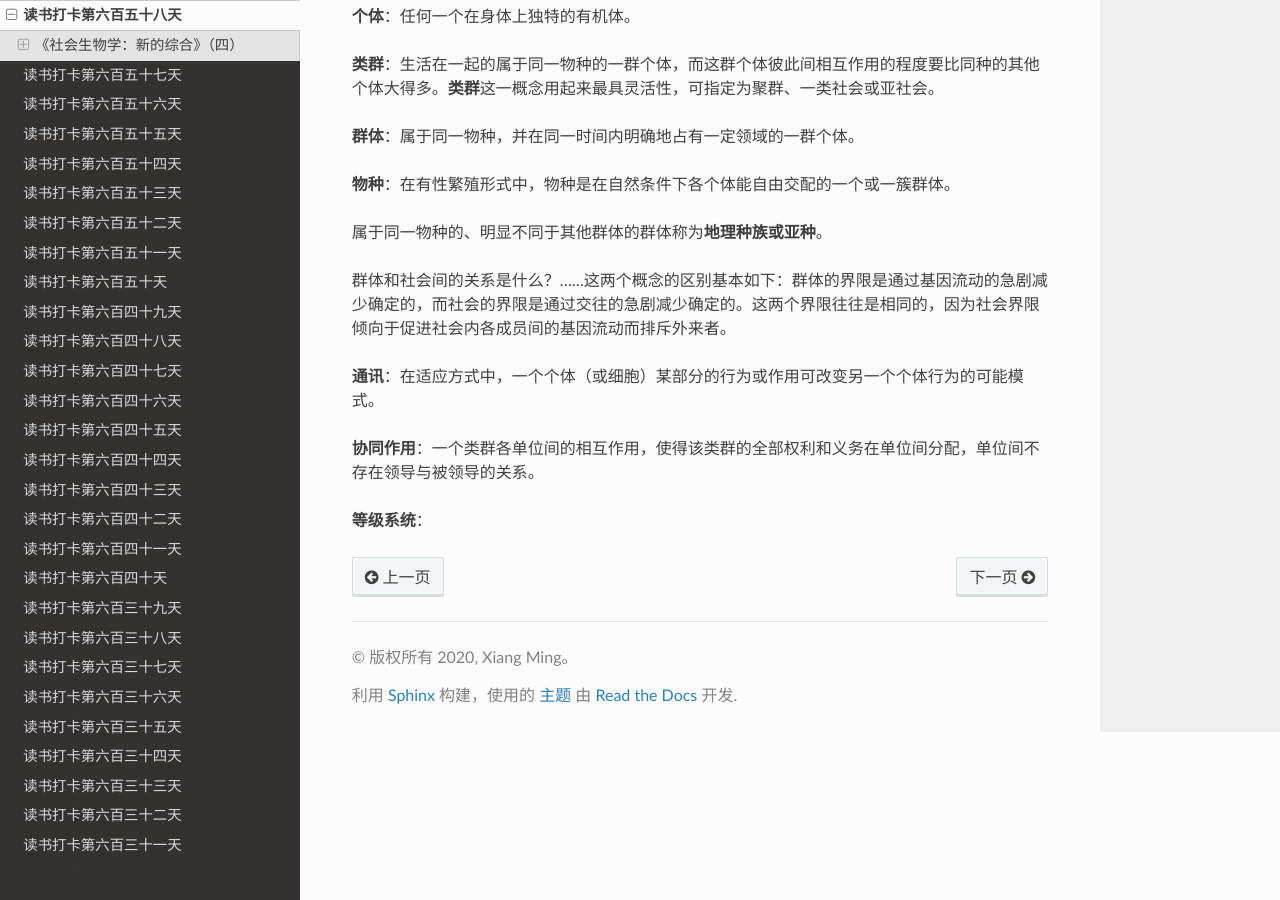
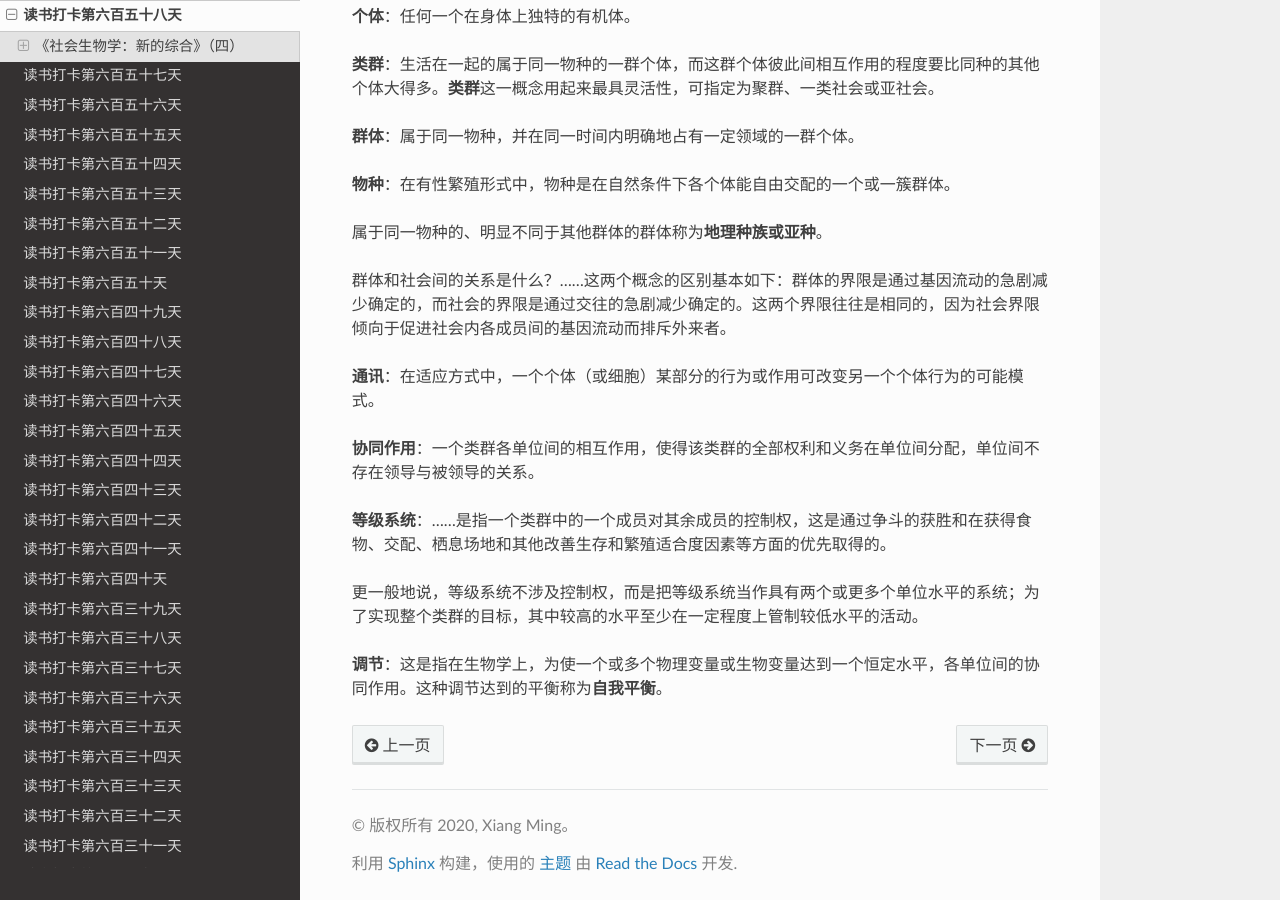
Before and after one commit to xiangming1975/reading, a Sphinx documentation site: the page built from source/2022-10-24.md, in a window 1280 px wide and 900 px high, scrolled down 635 px. Built offline with Sphinx 7.4.7 and the Read the Docs theme 2.0.0, drawn with Linux system fonts in a browser that asks for light colours; some of the changed text lies outside the part shown.

Commit message:
自动提交时间: 2022-10-26T16:04:43,224828593+08:00

```diff
--- a/source/2022-10-24.md
+++ b/source/2022-10-24.md
@@ -1,6 +1,6 @@
 # 读书打卡第六百五十八天
 ## 《社会生物学：新的综合》（四）
-### 第二章 社会生物学的基本概念
+### 第二章 社会生物学的基本概念（一）
 
 社会可以看作只是由一群特定的个体构成，但纵使这样，要从上述说明的特征推断这群特定个体的联合行动，即预测社会的行为是困难的。
 
@@ -30,4 +30,8 @@
 
 **协同作用**：一个类群各单位间的相互作用，使得该类群的全部权利和义务在单位间分配，单位间不存在领导与被领导的关系。
 
-**等级系统**：
+**等级系统**：……是指一个类群中的一个成员对其余成员的控制权，这是通过争斗的获胜和在获得食物、交配、栖息场地和其他改善生存和繁殖适合度因素等方面的优先取得的。
+
+更一般地说，等级系统不涉及控制权，而是把等级系统当作具有两个或更多个单位水平的系统；为了实现整个类群的目标，其中较高的水平至少在一定程度上管制较低水平的活动。
+
+**调节**：这是指在生物学上，为使一个或多个物理变量或生物变量达到一个恒定水平，各单位间的协同作用。这种调节达到的平衡称为**自我平衡**。
```
Also changed, not shown: source/2022-10-26.md (added, +14 -0 lines).
